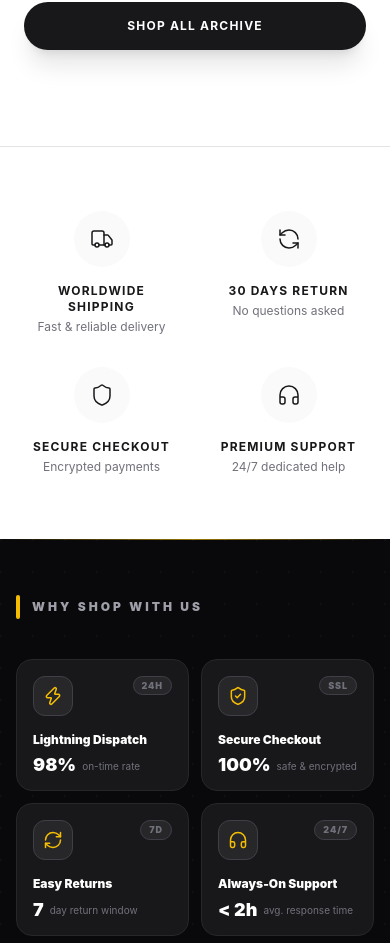
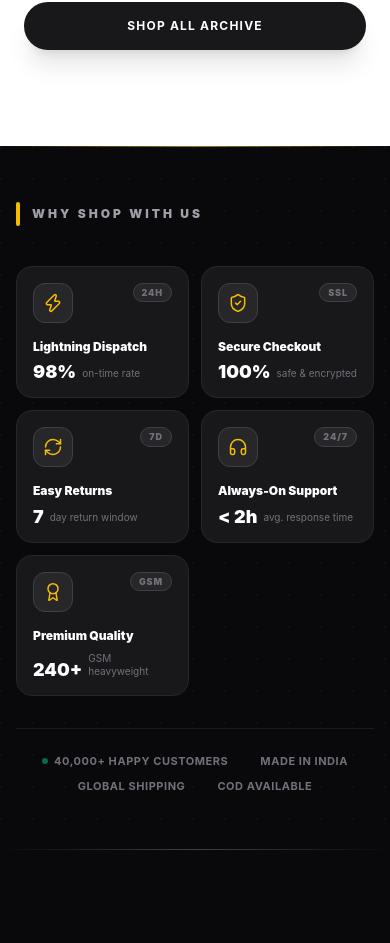
Before and after one commit to BurntStack/REVISIFY-, a React (Vite) app in the folder frontend/: page / in a window 390 px wide. Shown: the part 4551-5494 px from the top of the page. Built offline with nearby package versions, Linux system fonts and the light colour scheme.

Commit message:
fix: remove old white Features section, keep only new premium TrustBadges

```diff
--- a/frontend/src/App.jsx
+++ b/frontend/src/App.jsx
@@ -967,32 +967,7 @@ const AboutUs = () => {
   );
 };
 
-const Features = () => {
-  const features = [
-    { icon: <Truck size={24} strokeWidth={1.5}/>, title: "Worldwide Shipping", desc: "Fast & reliable delivery" },
-    { icon: <RefreshCcw size={24} strokeWidth={1.5}/>, title: "30 Days Return", desc: "No questions asked" },
-    { icon: <Shield size={24} strokeWidth={1.5}/>, title: "Secure Checkout", desc: "Encrypted payments" },
-    { icon: <Headphones size={24} strokeWidth={1.5}/>, title: "Premium Support", desc: "24/7 dedicated help" }
-  ];
 
-  return (
-    <div id="features" className="border-t border-zinc-200 bg-white py-16">
-      <div className="max-w-[1400px] mx-auto px-6">
-        <div className="grid grid-cols-2 md:grid-cols-4 gap-8">
-          {features.map((feat, idx) => (
-            <div key={idx} className="flex flex-col items-center text-center space-y-4">
-              <div className="text-zinc-900 bg-zinc-50 p-4 rounded-full">{feat.icon}</div>
-              <div>
-                <h4 className="text-xs font-bold text-zinc-900 uppercase tracking-widest mb-1">{feat.title}</h4>
-                <p className="text-xs text-zinc-500">{feat.desc}</p>
-              </div>
-            </div>
-          ))}
-        </div>
-      </div>
-    </div>
-  );
-};
 
 const Footer = ({ onNavigateSection, onFilterCategory }) => {
   return (
@@ -1329,7 +1304,7 @@ export default function App() {
             </button>
           </div>
         </section>
-        <Features />
+
       </main>
       ) : currentView === 'products' ? (
       <main className="pt-[116px]">
```
